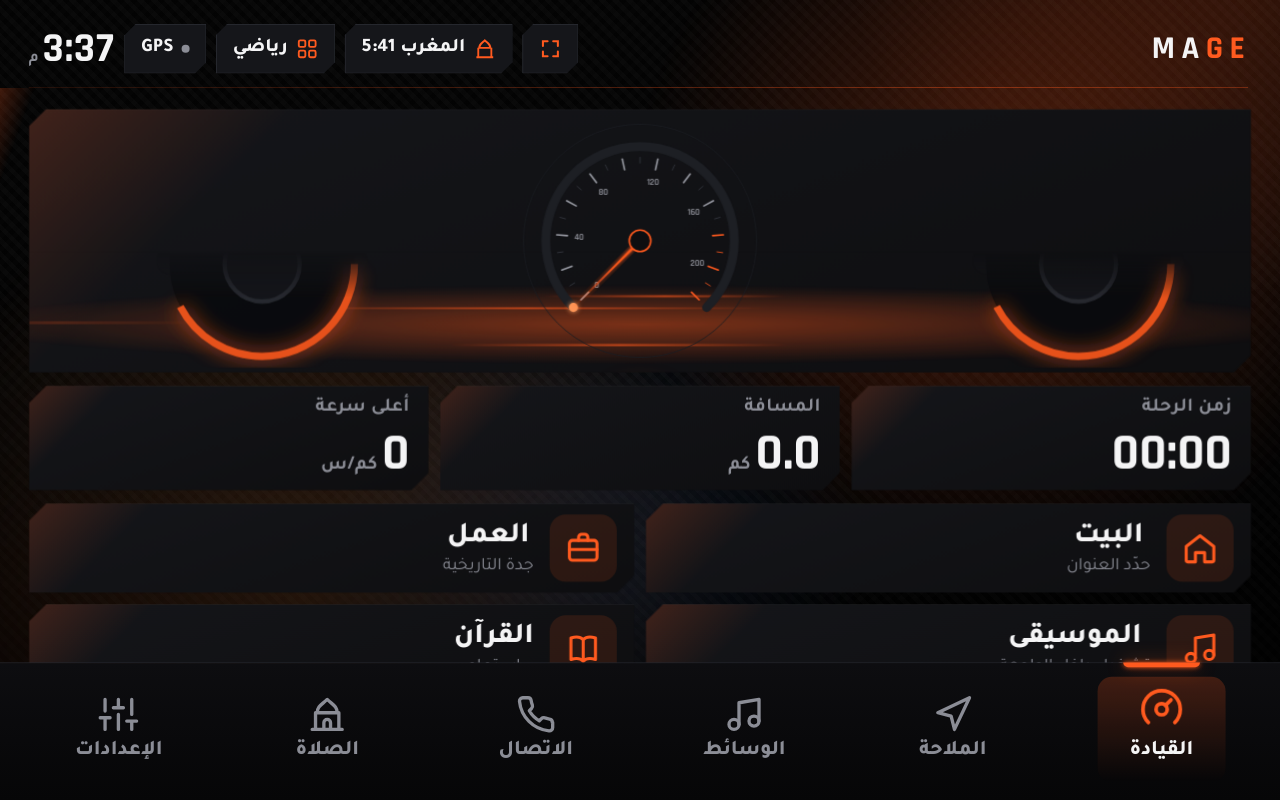
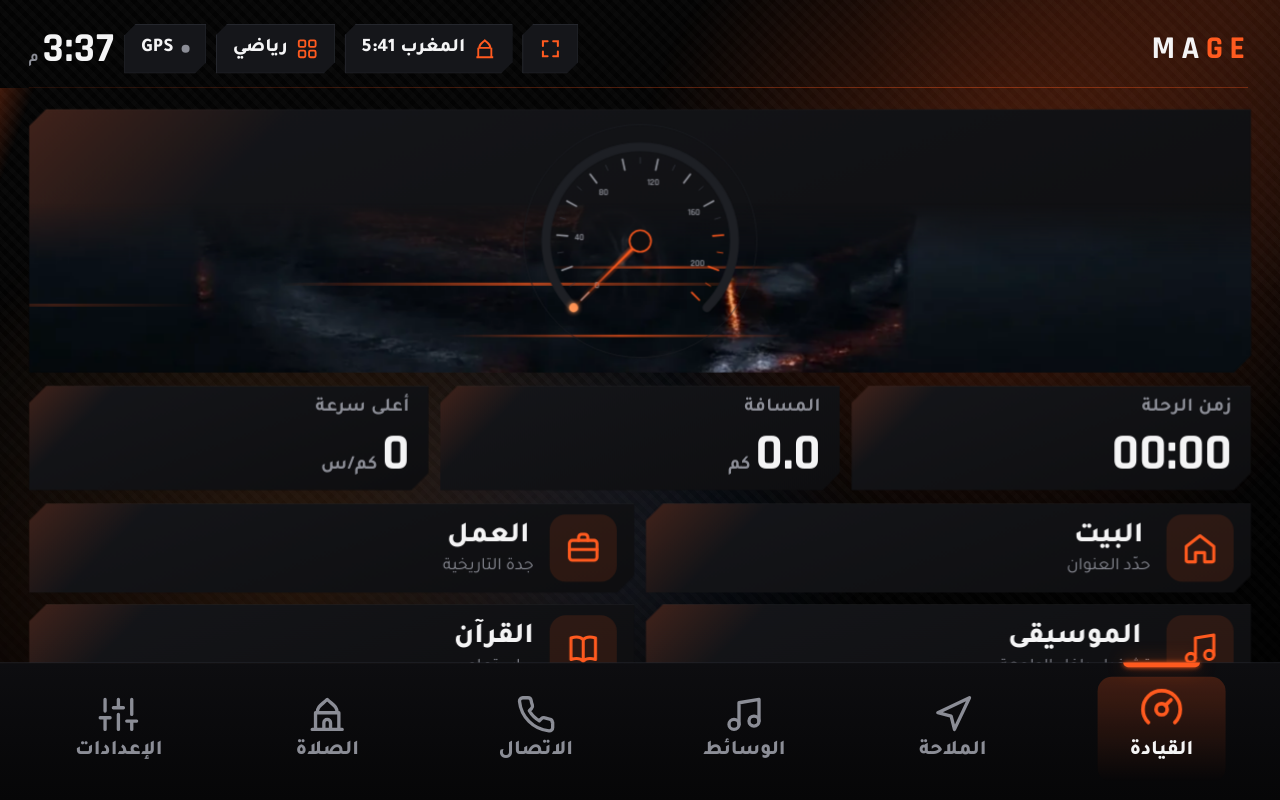
Before and after one commit to bmeshary-crypto/mage, a plain HTML site: page index.html in a window 1280 px wide. Drawn offline with Linux system fonts and the light colour scheme.

Commit message:
home: real AI-generated Mage crossover photo as hero background (Gemini), dark-masked with slow zoom
Co-Authored-By: Claude Opus 4.8 <noreply@anthropic.com>
Claude-Session: https://claude.ai/code/session_018WntWTDFShMzNYUXXFzx2S

```diff
--- a/index.html
+++ b/index.html
@@ -290,9 +290,12 @@ body.calm *{animation-duration:0s!important;transition-duration:0s!important}
 /* --- sporty crossover backdrop behind the speedometer --- */
 .gaugeC{position:relative;overflow:hidden}
 .gaugeC .gauge,.gaugeC .readout{position:relative;z-index:2}
-.sportBg{position:absolute;left:0;right:0;bottom:0;height:46%;z-index:0;pointer-events:none;overflow:hidden;opacity:.9;
-  -webkit-mask-image:linear-gradient(0deg,#000 62%,transparent);mask-image:linear-gradient(0deg,#000 62%,transparent)}
-.sportBg .carSvg{position:absolute;left:50%;bottom:4%;width:118%;transform:translateX(-50%)}
+.sportBg{position:absolute;left:0;right:0;bottom:0;height:64%;z-index:0;pointer-events:none;overflow:hidden;
+  background:url('img/mage-hero.webp') center bottom/cover no-repeat;
+  -webkit-mask-image:linear-gradient(0deg,#000 66%,transparent);mask-image:linear-gradient(0deg,#000 66%,transparent);
+  animation:heroKen 22s ease-in-out infinite alternate}
+@keyframes heroKen{from{transform:scale(1)}to{transform:scale(1.07)}}
+.sportBg .carSvg{display:none}
 .carHead{animation:carHead 3.4s ease-in-out infinite}
 @keyframes carHead{0%,100%{opacity:.6}50%{opacity:1}}
 .carLine{stroke-dasharray:420 1600;stroke-dashoffset:0;animation:carLine 5.5s linear infinite}
```
Also changed, not shown: img/mage-hero.jpg (added), img/mage-hero.webp (added).
